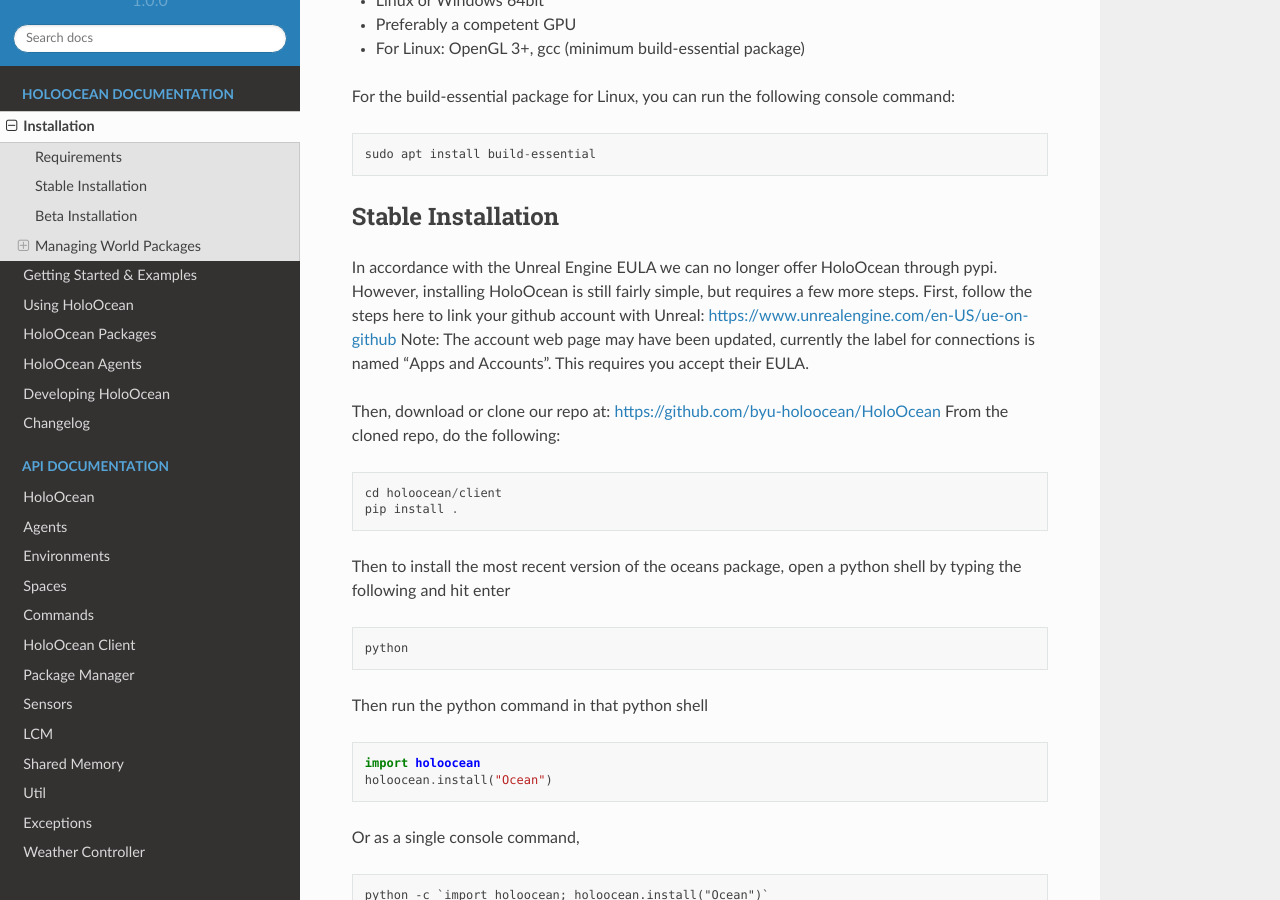
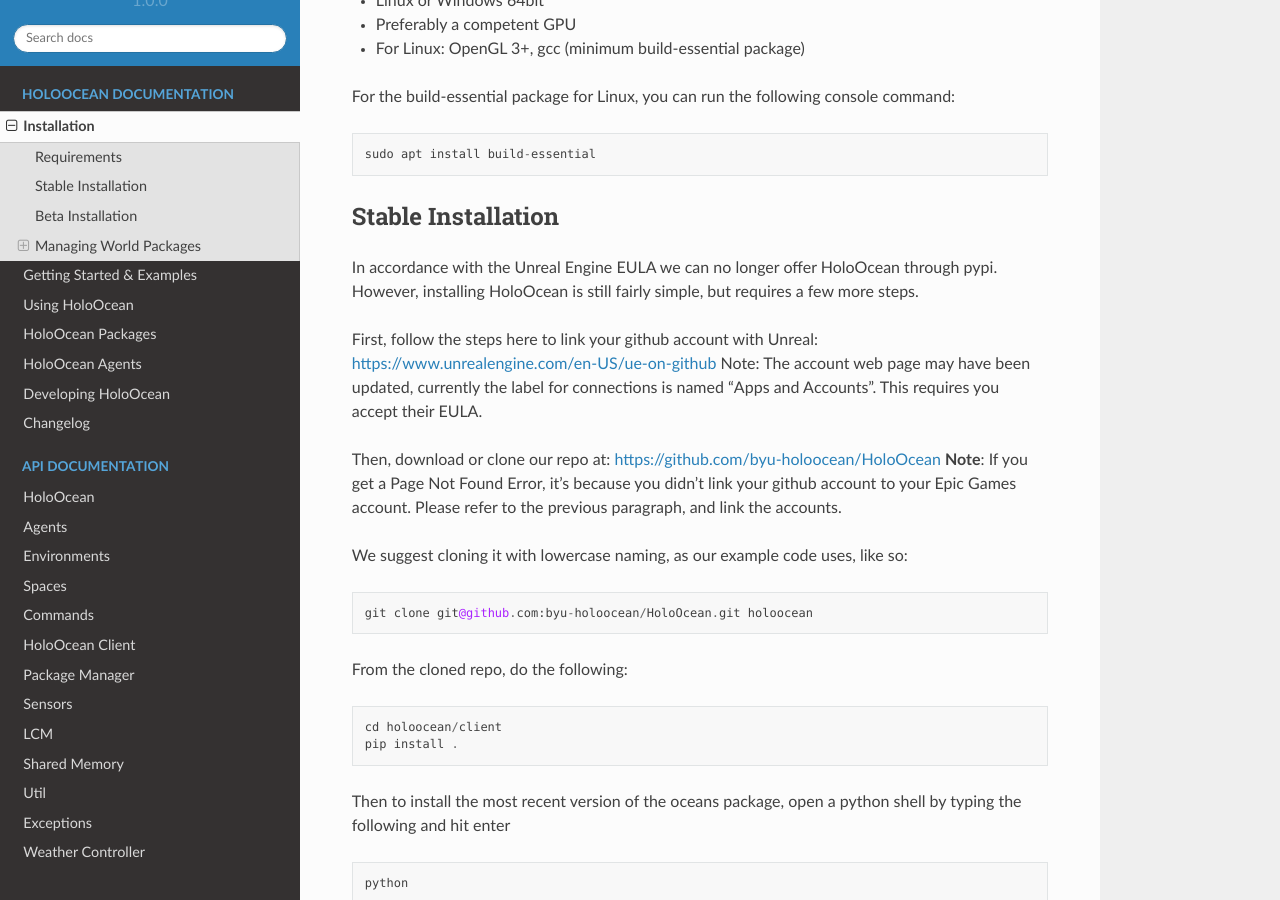
Before and after one commit to DPRIcky/holoocean-multiagent-control, a Sphinx documentation site: the page built from client/docs/usage/installation.rst, in a window 1280 px wide and 900 px high, scrolled down 396 px. Built offline with Sphinx 7.4.7 and the Read the Docs theme 2.0.0, drawn with Linux system fonts in a browser that asks for light colours; formulas are drawn with MathJax 3.

Commit message:
update the docs

```diff
--- a/client/docs/usage/installation.rst
+++ b/client/docs/usage/installation.rst
@@ -29,13 +29,22 @@
 =====================
 
 In accordance with the Unreal Engine EULA we can no longer offer HoloOcean through pypi. However,
-installing HoloOcean is still fairly simple, but requires a few more steps. First, follow the steps
-here to link your github account with Unreal: https://www.unrealengine.com/en-US/ue-on-github
+installing HoloOcean is still fairly simple, but requires a few more steps.
+
+First, follow the steps here to link your github account with Unreal: https://www.unrealengine.com/en-US/ue-on-github
 Note: The account web page may have been updated, currently the label for connections is named "Apps and
 Accounts".
 This requires you accept their EULA.
 
 Then, download or clone our repo at: https://github.com/byu-holoocean/HoloOcean
+**Note**: If you get a Page Not Found Error, it's because you didn't link your github account to your Epic Games account. Please refer to the previous paragraph, and link the accounts.
+
+We suggest cloning it with lowercase naming, as our example code uses, like so:
+
+::
+
+   git clone git@github.com:byu-holoocean/HoloOcean.git holoocean
+
 From the cloned repo, do the following:
 
 ::
```
